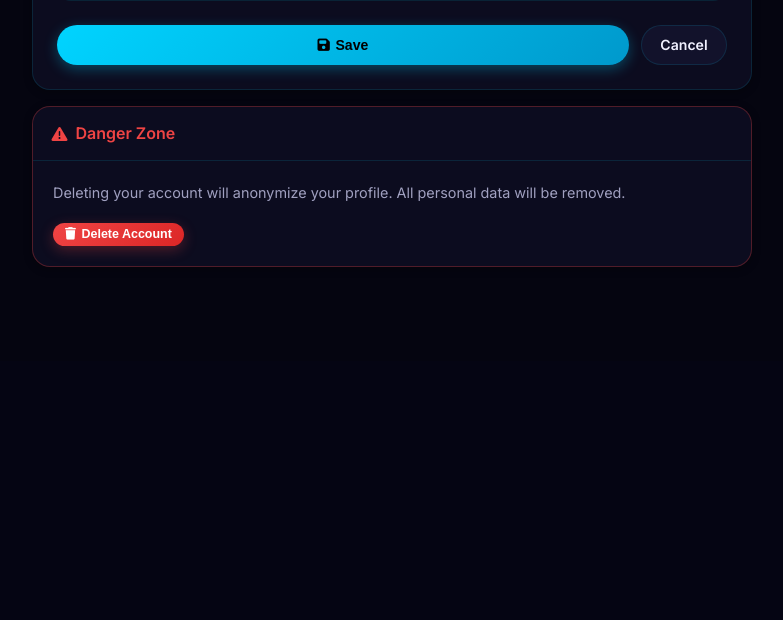
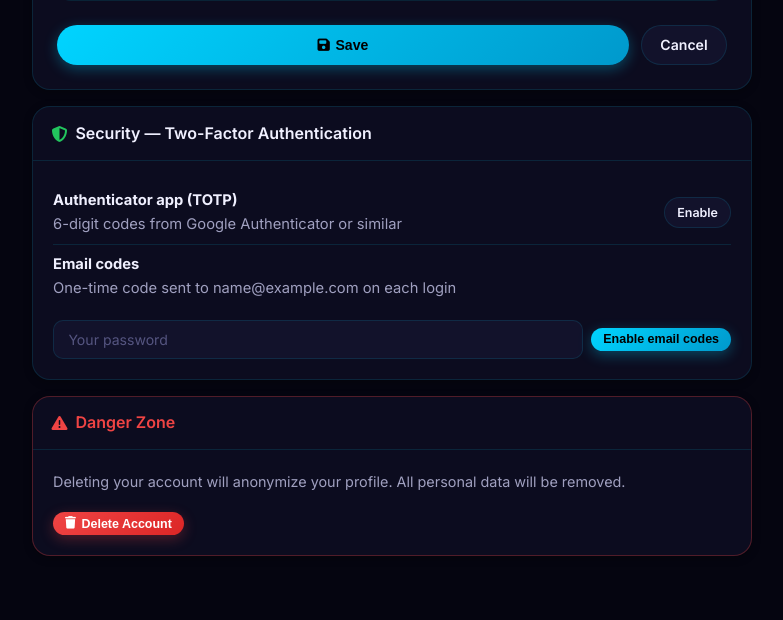
Before and after one commit to YBlad-communist/Svyaz, a Flask app: page /profile/edit in a window 1280 px wide. Shown: the part 972-1592 px from the top of the page, without its empty margins (248-1031 px from the left). Before the commit the page ends 1239 px from the top, so only its background shows below. Run offline with Flask 3, Linux system fonts and the light colour scheme; the visitor is signed in with stand-in values (Sample User, id 1); data comes from the database, SQL or seed files in the repository; data that the repository does not hold is empty; some libraries are stand-ins or nearby versions.

Commit message:
feat(security): optional email 2FA — one-time login codes via SMTP
New opt-in second factor: after a correct password, users with email
2FA enabled receive a 6-digit code by email and must enter it before
the session is created.

- EmailLoginCode model: stores only a hash of the code, TTL 10 min,
  max 5 verification attempts per code, single-use; new codes
  invalidate previous unused ones
- User.email_2fa_enabled flag + init_db auto-migration for existing DBs
- Login flow: password -> (TOTP if enabled) -> email code gate ->
  session created only after the code is verified
- POST /settings/email-2fa toggle from profile edit page, requires
  account password; blocked server-side when SMTP is not configured
- /login/email-code (GET/POST) and /login/email-code/resend
  (60s cooldown, enforced in session + flask-limiter 3/min)
- _mask_email() shows u***@domain on the verify page
- Security card added to profile edit: TOTP status + email codes
  status/toggle (password-protected)
- SMTP config via .env (SMTP_HOST/PORT/USER/PASSWORD/FROM/USE_TLS);
  Gmail App Password instructions included

8 new tests with a mocked SMTP transport: enable guards, full login
flow, single-use enforcement, expiry, resend cooldown, disable,
no-SMTP behaviour. 141/141 pass.

```diff
--- a/app.py
+++ b/app.py
@@ -67,7 +67,8 @@
     IDEA_STATUSES, IDEA_STATUS_LABELS,
     Channel, ChannelPost, ChannelPostLike, ChannelPostComment, ChannelInvite,
     channel_members, validate_email, validate_username,
-    get_file_type, extract_and_link_hashtags, safe_save_file, Warning)
+    get_file_type, extract_and_link_hashtags, safe_save_file, Warning,
+    EmailLoginCode)
 
 
 # ============================================================
@@ -112,6 +113,23 @@
 BASE_DIR = os.path.abspath(os.path.dirname(__file__))
 UPLOAD_FOLDER = os.environ.get('UPLOAD_FOLDER', os.path.join(BASE_DIR, 'uploads'))
 os.makedirs(UPLOAD_FOLDER, exist_ok=True)
+
+# ---------------------------------------------------------------------------
+# Email delivery (email 2FA login codes). Configured via environment/.env.
+# Gmail example: SMTP_HOST=smtp.gmail.com, SMTP_PORT=587, SMTP_USE_TLS=1,
+# SMTP_PASSWORD = App Password (Google account -> Security -> 2FA -> App passwords)
+# ---------------------------------------------------------------------------
+SMTP_HOST = os.environ.get('SMTP_HOST', '')
+SMTP_PORT = int(os.environ.get('SMTP_PORT', '587'))
+SMTP_USER = os.environ.get('SMTP_USER', '')
+SMTP_PASSWORD = os.environ.get('SMTP_PASSWORD', '')
+SMTP_FROM = os.environ.get('SMTP_FROM', SMTP_USER)
+SMTP_USE_TLS = os.environ.get('SMTP_USE_TLS', '1').lower() in ('1', 'true', 'yes', 'on')
+HAS_SMTP = bool(SMTP_HOST and SMTP_USER and SMTP_PASSWORD)
+
+EMAIL_CODE_TTL_SECONDS = 600        # code valid for 10 minutes
+EMAIL_CODE_MAX_ATTEMPTS = 5         # wrong entries allowed per code
+EMAIL_CODE_RESEND_COOLDOWN = 60     # seconds between sends
 ALLOWED_EXTENSIONS = {'png','jpg','jpeg','gif','webp','mp4','webm','ogg','mov','pdf','doc','docx','txt'}
 
 
@@ -275,6 +293,60 @@
             logger.warning('Failed to clear failed attempts for %s', key)
     else:
         _memory_failed_attempts_delete(key)
+
+
+# ---------------------------------------------------------------------------
+# Email 2FA: one-time login codes
+# ---------------------------------------------------------------------------
+def _send_email(to_addr, subject, body):
+    """Send a plain-text email via the configured SMTP server."""
+    import smtplib
+    from email.mime.text import MIMEText
+    msg = MIMEText(body, 'plain', 'utf-8')
+    msg['From'] = SMTP_FROM
+    msg['To'] = to_addr
+    msg['Subject'] = subject
+    with smtplib.SMTP(SMTP_HOST, SMTP_PORT, timeout=15) as server:
+        if SMTP_USE_TLS:
+            server.starttls()
+        server.login(SMTP_USER, SMTP_PASSWORD)
+        server.sendmail(SMTP_FROM, [to_addr], msg.as_string())
+
+
+def _mask_email(addr):
+    """user@example.com -> u***@example.com (safe to show on screen)."""
+    if not addr or '@' not in addr:
+        return addr or ''
+    local, _, domain = addr.partition('@')
+    return f"{local[:1]}***@{domain}"
+
+
+def _generate_and_send_email_code(user):
+    """Create a one-time 6-digit code for `user` and email it.
+    Previous unused codes are invalidated. Returns True on success."""
+    code = f"{secrets.randbelow(1000000):06d}"
+    EmailLoginCode.query.filter_by(user_id=user.id, is_used=False).update({'is_used': True})
+    db.session.add(EmailLoginCode(
+        user_id=user.id,
+        code_hash=generate_password_hash(code, method='pbkdf2:sha256', salt_length=16),
+        expires_at=datetime.utcnow() + timedelta(seconds=EMAIL_CODE_TTL_SECONDS),
+    ))
+    db.session.commit()
+    try:
+        _send_email(
+            user.email,
+            'DevConnect — your login code',
+            f"Hi {user.username},\n\n"
+            f"Your DevConnect login code is: {code}\n\n"
+            f"It expires in {EMAIL_CODE_TTL_SECONDS // 60} minutes "
+            f"and can be used only once.\n"
+            f"If you didn't request it, ignore this email.\n",
+        )
+        audit_logger.info('Email 2FA code sent', extra={'username': user.username})
+        return True
+    except Exception:
+        logger.exception('Failed to send 2FA email to %s', user.email)
+        return False
 
 
 def regenerate_session():
@@ -723,6 +795,101 @@
 
 
 # ---------------------------------------------------------------------------
+# Email 2FA: verify code / resend / enable-disable
+# ---------------------------------------------------------------------------
+@app.route('/login/email-code', methods=['GET', 'POST'])
+@limiter.limit("20 per hour")
+@csrf_required
+def email_code_verify():
+    uid = session.get('email_2fa_user_id')
+    if not uid:
+        return redirect(url_for('login'))
+    user = db.session.get(User, uid)
+    if not user or not user.email_2fa_enabled:
+        session.pop('email_2fa_user_id', None)
+        return redirect(url_for('login'))
+
+    if request.method == 'POST':
+        code = request.form.get('code', '').strip()
+        row = (EmailLoginCode.query.filter_by(user_id=user.id, is_used=False)
+               .order_by(EmailLoginCode.created_at.desc()).first())
+        if not row or row.expires_at < datetime.utcnow() or (row.attempts or 0) >= EMAIL_CODE_MAX_ATTEMPTS:
+            flash('This code has expired. Request a new one below.', 'error')
+            return redirect(url_for('email_code_verify'))
+        if check_password_hash(row.code_hash, code):
+            row.is_used = True
+            db.session.add(row)
+            session.pop('email_2fa_user_id', None)
+            session.pop('email_2fa_sent_at', None)
+            regenerate_session()
+            login_user(user, remember=True)
+            user.last_login = datetime.utcnow()
+            db.session.add(user)
+            db.session.commit()
+            _clear_lockout(get_real_ip(), user.username)
+            audit_logger.info('Login via email code OK', extra={'username': user.username})
+            flash('Welcome!', 'success')
+            return redirect(url_for('feed'))
+        row.attempts = (row.attempts or 0) + 1
+        db.session.add(row)
+        db.session.commit()
+        left = EMAIL_CODE_MAX_ATTEMPTS - row.attempts
+        flash(f'Invalid code. Attempts left: {left}', 'error')
+        audit_logger.warning('Email 2FA wrong code', extra={'user_id': user.id})
+    cooldown_left = max(0, EMAIL_CODE_RESEND_COOLDOWN - int(time.time() - session.get('email_2fa_sent_at', 0)))
+    return render_template('email_code_verify.html', masked_email=_mask_email(user.email), cooldown=cooldown_left)
+
+
+@app.route('/login/email-code/resend', methods=['POST'])
+@limiter.limit("3 per minute")
+@csrf_required
+def email_code_resend():
+    uid = session.get('email_2fa_user_id')
+    if not uid:
+        return redirect(url_for('login'))
+    user = db.session.get(User, uid)
+    if not user or not user.email_2fa_enabled:
+        session.pop('email_2fa_user_id', None)
+        return redirect(url_for('login'))
+    wait = EMAIL_CODE_RESEND_COOLDOWN - int(time.time() - session.get('email_2fa_sent_at', 0))
+    if wait > 0:
+        flash(f'Please wait {wait} more seconds before requesting a new code.', 'error')
+    elif _generate_and_send_email_code(user):
+        session['email_2fa_sent_at'] = time.time()
+        flash('A new code has been sent to your email.', 'success')
+    else:
+        flash('Could not send the email. Try again later.', 'error')
+    return redirect(url_for('email_code_verify'))
+
+
+@app.route('/settings/email-2fa', methods=['POST'])
+@login_required
+@csrf_required
+def email_2fa_toggle():
+    """Enable or disable email-based 2FA. Requires account password."""
+    if not HAS_SMTP:
+        flash('Email delivery is not configured on this server yet.', 'error')
+        return redirect(url_for('profile_edit'))
+    password = request.form.get('password', '')
+    if not password or not check_password_hash(current_user.password_hash, password):
+        flash('Password is required to change email 2FA settings', 'error')
+        return redirect(url_for('profile_edit'))
+    enable = request.form.get('enable') == '1'
+    if enable and not current_user.email:
+        flash('Add an email address to your account first.', 'error')
+        return redirect(url_for('profile_edit'))
+    current_user.email_2fa_enabled = enable
+    if not enable:
+        EmailLoginCode.query.filter_by(user_id=current_user.id, is_used=False).update({'is_used': True})
+    db.session.add(current_user)
+    db.session.commit()
+    state = 'enabled' if enable else 'disabled'
+    flash(f'Email 2FA {state}.', 'success')
+    audit_logger.info(f'Email 2FA {state}', extra={'username': current_user.username})
+    return redirect(url_for('profile_edit'))
+
+
+# ---------------------------------------------------------------------------
 # E2EE Key Exchange
 # ---------------------------------------------------------------------------
 @app.route('/api/e2ee/identity-key', methods=['GET', 'POST'])
@@ -1073,6 +1240,14 @@
             if user.totp_enabled:
                 session['totp_user_id'] = user.id
                 return redirect(url_for('totp_verify'))
+            if user.email_2fa_enabled:
+                session['email_2fa_user_id'] = user.id
+                session['email_2fa_sent_at'] = time.time()
+                if not _generate_and_send_email_code(user):
+                    session.pop('email_2fa_user_id', None)
+                    flash('Could not send the code email. Try again later.', 'error')
+                    return redirect(url_for('login'))
+                return redirect(url_for('email_code_verify'))
             login_user(user, remember=True)
             user.last_login = datetime.utcnow()
             db.session.add(user)
@@ -3299,6 +3474,13 @@
                 conn.execute(text("ALTER TABLE ideas ADD COLUMN status VARCHAR(20) DEFAULT 'open'"))
                 conn.commit()
                 logger.info('Added status column to ideas')
+        # Add email 2FA flag to users
+        user_cols = {col['name'] for col in inspector.get_columns('users')}
+        if 'email_2fa_enabled' not in user_cols:
+            with db.engine.connect() as conn:
+                conn.execute(text("ALTER TABLE users ADD COLUMN email_2fa_enabled BOOLEAN DEFAULT 0"))
+                conn.commit()
+                logger.info('Added email_2fa_enabled column to users')
         # Ensure any new models (warnings) exist on existing databases
         db.create_all()
         logger.info('Ensured new tables exist (db.create_all)')
--- a/templates/profile_edit.html
+++ b/templates/profile_edit.html
@@ -70,6 +70,48 @@
         </div>
     </div>
 
+    <div class="card" style="margin-top:1rem">
+        <div class="card-header">
+            <i class="fas fa-shield-alt" style="color:#22c55e"></i> Security — Two-Factor Authentication
+        </div>
+        <div style="padding:1.25rem;font-size:0.92rem">
+            <div style="display:flex;justify-content:space-between;align-items:center;padding:0.5rem 0;border-bottom:1px solid var(--border)">
+                <div>
+                    <b>Authenticator app (TOTP)</b>
+                    <div style="color:var(--text2)">6-digit codes from Google Authenticator or similar</div>
+                </div>
+                {% if current_user.totp_enabled %}
+                    <span style="color:#22c55e;font-weight:700">ON</span>
+                {% else %}
+                    <a href="{{ url_for('totp_setup') }}" class="btn btn-secondary btn-sm">Enable</a>
+                {% endif %}
+            </div>
+
+            <div style="display:flex;justify-content:space-between;align-items:center;padding:0.5rem 0">
+                <div>
+                    <b>Email codes</b>
+                    <div style="color:var(--text2)">One-time code sent to {{ current_user.email }} on each login</div>
+                </div>
+                {% if current_user.email_2fa_enabled %}
+                    <span style="color:#22c55e;font-weight:700">ON</span>
+                {% elif not current_user.email %}
+                    <span style="color:var(--text3)">no email</span>
+                {% endif %}
+            </div>
+
+            {% if current_user.email %}
+            <form method="POST" action="{{ url_for('email_2fa_toggle') }}" style="margin-top:0.75rem;display:flex;gap:0.5rem;align-items:center;flex-wrap:wrap">
+                <input type="hidden" name="_csrf_token" value="{{ csrf_token() }}">
+                <input type="hidden" name="enable" value="{% if current_user.email_2fa_enabled %}0{% else %}1{% endif %}">
+                <input type="password" name="password" class="form-control" placeholder="Your password" required autocomplete="current-password" style="flex:1;min-width:180px">
+                <button type="submit" class="btn {% if current_user.email_2fa_enabled %}btn-danger{% else %}btn-primary{% endif %} btn-sm">
+                    {% if current_user.email_2fa_enabled %}Disable email codes{% else %}Enable email codes{% endif %}
+                </button>
+            </form>
+            {% endif %}
+        </div>
+    </div>
+
     <div class="card" style="margin-top:1rem;border-color:rgba(239,68,68,0.3)">
         <div class="card-header" style="color:#ef4444">
             <i class="fas fa-exclamation-triangle"></i> {{ t('pedit.danger') }}
```
Also changed, not shown: module.py (+16 -0 lines), templates/email_code_verify.html (added, +67 -0 lines), tests/test_email_2fa.py (added, +179 -0 lines).
